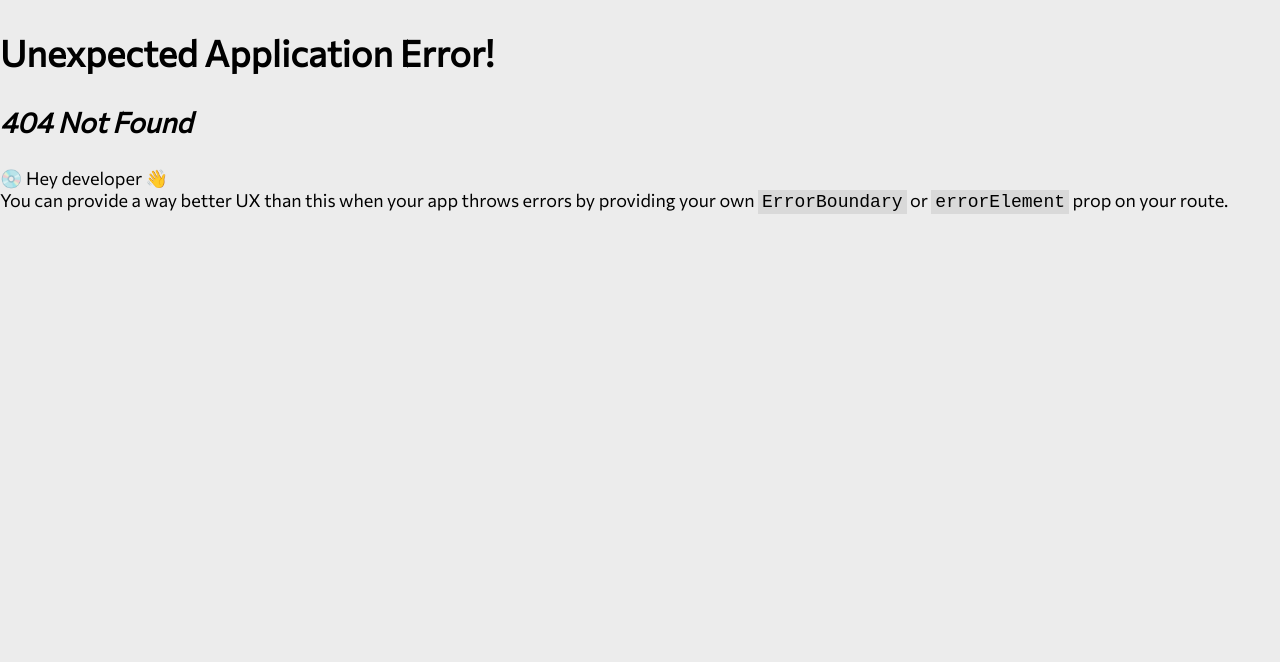
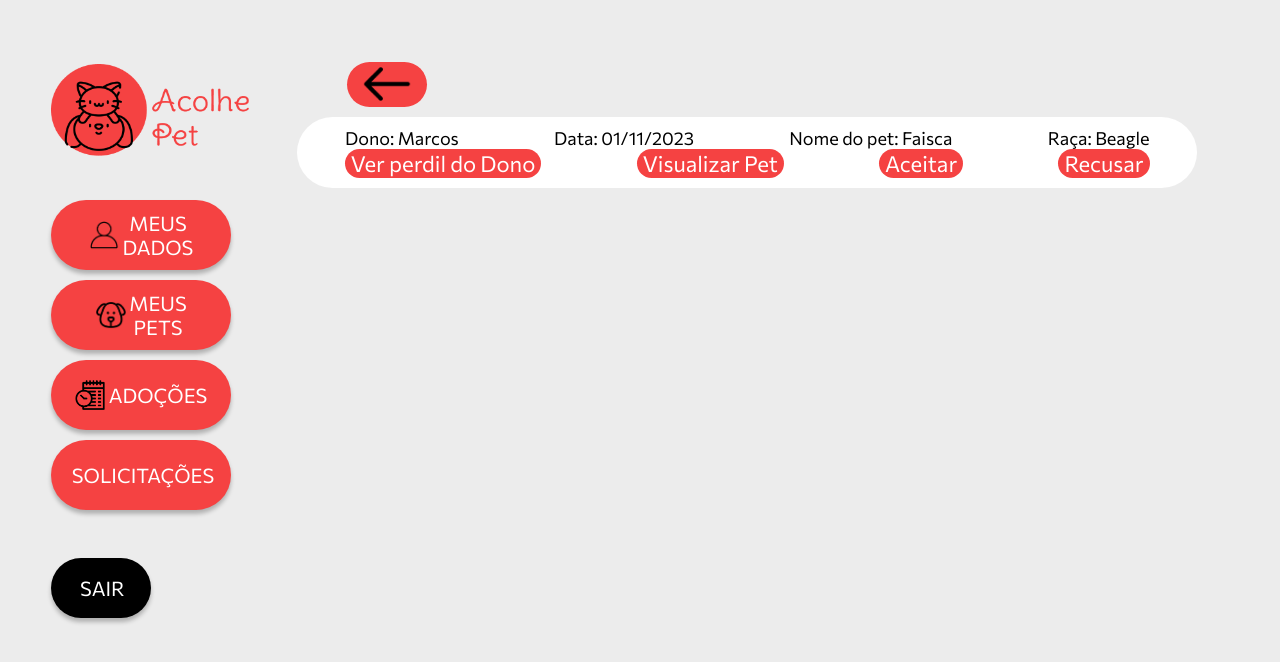
Before and after one commit to LuizFe1lpe/acolhepet, a React (Create React App) app: page /solicitacoes in a window 1280 px wide. Before the commit this address had no page. Shown: the top 662 px of the page. Built offline with nearby package versions, Linux system fonts and the light colour scheme; a web font is replaced by a local one.

Commit message:
tela de pedidos

```diff
--- a/src/components/SideMenu.js
+++ b/src/components/SideMenu.js
@@ -31,6 +31,9 @@ function SideMenu(){
                         <img src={iconeHistorico}></img>
                         <a>ADOÇÕES</a>
                     </li>
+                    <li onClick={() => routeChange('/adocoes')}>
+                        <a>SOLICITAÇÕES</a>
+                    </li>
                     <li className="exit" onClick={() => routeChange('/')}>
                         <a>SAIR</a>
                     </li>
--- a/src/pages/Adocoes.js
+++ b/src/pages/Adocoes.js
@@ -10,8 +10,9 @@ function Adocoes(){
             <SideMenu></SideMenu>
         </div>
         <div class="content">
-            <div>
+            <div class="top_buttons">
                 <RerturnButton></RerturnButton>
+                <button class="cadastrarpet">Gerar Relatórios</button>
             </div>
             <div class="adocoes">
                 <p>Nenhuma adoção realizada ainda :(</p>
--- /dev/null
+++ b/src/pages/Soli.js
@@ -0,0 +1,33 @@
+import SideMenu from "../components/SideMenu";
+import RerturnButton from "../components/ReturnButton";
+import "../styles/solicitacoes.css";
+
+function Soli(){
+    return(
+        <div className="main">
+            <div>
+                <SideMenu></SideMenu>
+            </div>
+            <div className="content">
+                <div className="top_buttons">
+                    <RerturnButton></RerturnButton>
+                </div>
+                <div className="pedido">
+                    <div class="pedidoinfo">
+                        <p>Dono: Marcos</p>
+                        <p>Data: 01/11/2023</p>
+                        <p>Nome do pet: Faisca</p>
+                        <p>Raça: Beagle</p>
+                    </div>
+                    <div class="pedidobtns">
+                        <button>Ver perdil do Dono</button>
+                        <button>Visualizar Pet</button>
+                        <button id="aceitar">Aceitar</button>
+                        <button id="recusar">Recusar</button>
+                    </div>
+                </div>
+            </div>
+        </div>
+    );
+}
+export default Soli;
--- a/src/styles/SideMenu.css
+++ b/src/styles/SideMenu.css
@@ -50,7 +50,7 @@ ul li{
     height: 70px;
     width: calc(80px + 50%);
 
-    margin: 0 0 25px 0;
+    margin: 0 0 10px 0;
     cursor: pointer;
 }
 ul li:hover{
--- /dev/null
+++ b/src/styles/solicitacoes.css
@@ -0,0 +1,35 @@
+.pedido{
+    display: flex;
+    flex-direction: column;
+
+    background-color: white;
+
+    vertical-align: middle;
+
+    border-radius: 120px;
+    margin: 10px 0 10px 0;
+
+    height: max-content;
+    width: 900px;
+
+    padding: 10px 0 10px 0;
+}
+.pedidoinfo{
+    display: flex;
+    flex-direction: row;
+
+    justify-content: space-around;
+    align-items: center;
+}
+.pedidobtns{
+    display: flex;
+    flex-direction: row;
+    justify-content: space-around;
+}
+.pedidobtns button{
+    font-size: 22px;
+    height: min-content;
+    width: max-content;
+    font-family: Commissioner;
+    margin: 0;
+}
```
Also changed, not shown: src/index.js (+6 -2 lines).
